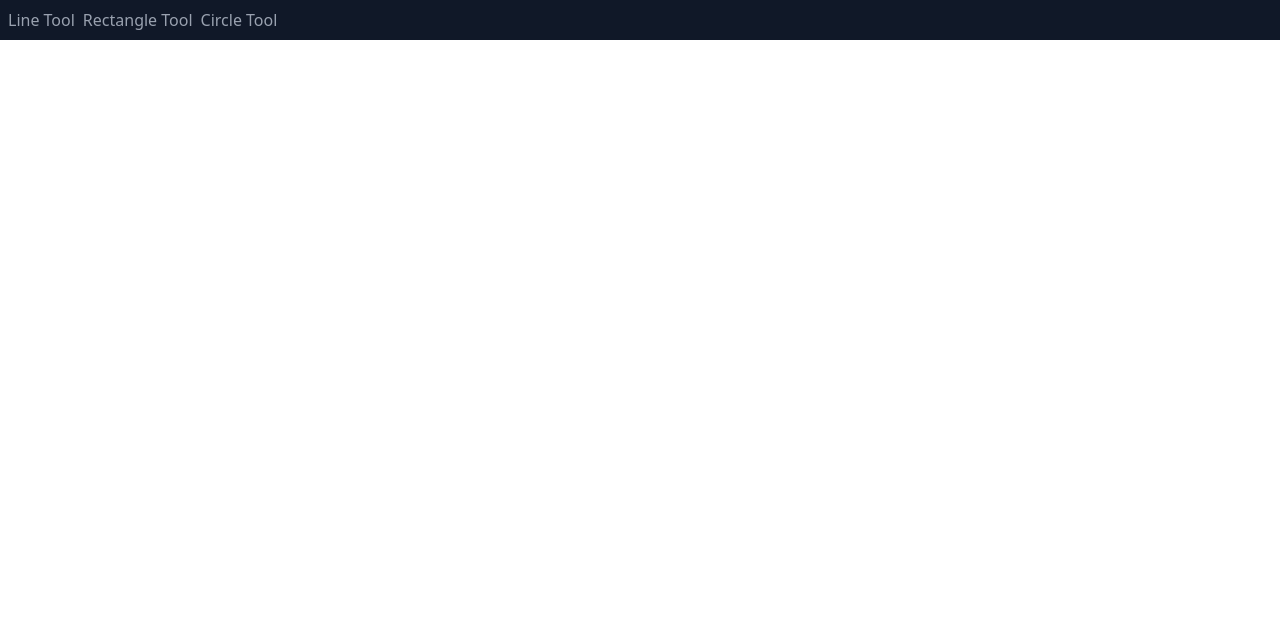
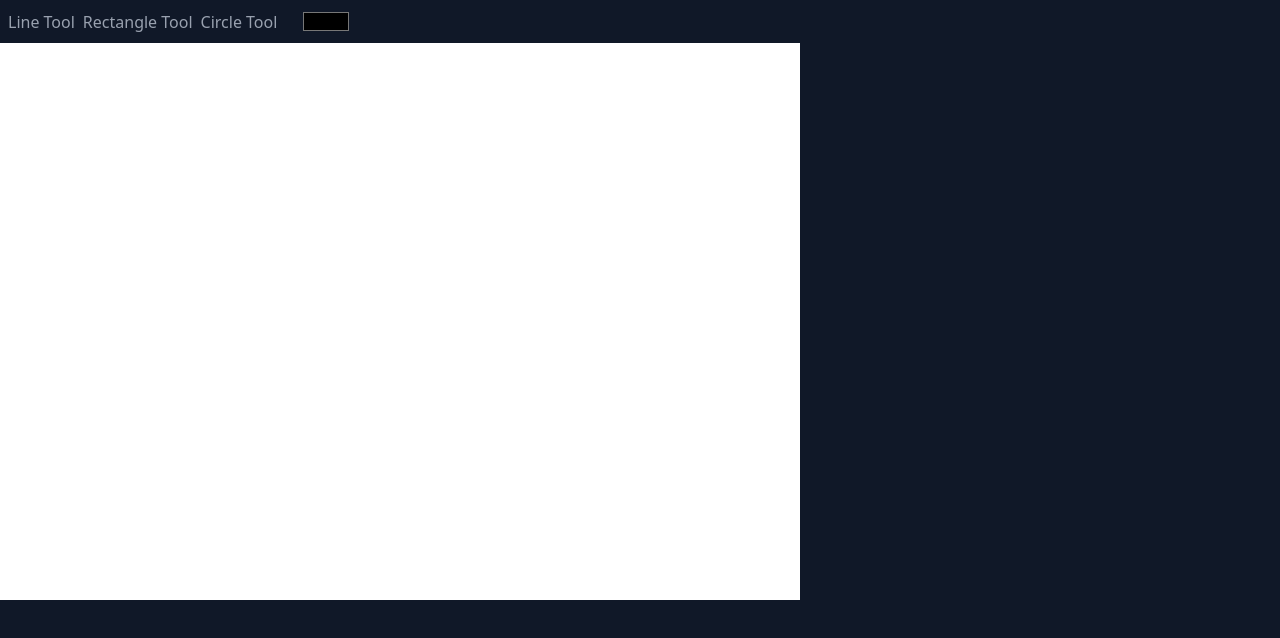
Before and after one commit to Obvinimus/hyper-paint, a website built with Vite: page index.html in a window 1280 px wide. Built offline with nearby package versions, Linux system fonts and the light colour scheme.

Commit message:
Updated: Line is now an interface and saves its color

```diff
--- a/index.html
+++ b/index.html
@@ -7,11 +7,12 @@
     <title>HyperPaint</title>
   </head>
   <body>
-    <div id="app">
+    <div id="app" class="bg-gray-900 h-screen w-screen overflow-hidden">
       <div id="toolbar" class="fixed top-0 left-0 bg-gray-900 p-2 flex space-x-2 w-screen">
         <button id="lineTool" class="text-gray-400">Line Tool</button>
         <button id="rectTool" class="text-gray-400">Rectangle Tool</button>
         <button id="circleTool" class="text-gray-400">Circle Tool</button>
+        <input type="color" id="colorPicker" class="ml-4" value="#000000" />
       </div>
       <canvas id="maincanvas" width="800" height="600"></canvas>
     </div>
--- a/src/line.ts
+++ b/src/line.ts
@@ -1,7 +1,15 @@
 import './main.ts'
-import { mode } from './main.ts';
+import { mode, currentColor } from './main.ts';
 
-let lines: number[][] = [];
+export interface Line {
+  x1: number;
+  y1: number;
+  x2: number;
+  y2: number;
+  color: string;
+}
+
+let lines: Line[] = [];
 export let isDrawing = false;
 export let startX = 0;
 export let startY = 0;
@@ -21,14 +29,21 @@ export function setupLineDrawing(canvas: HTMLCanvasElement) {
         const rect = canvas.getBoundingClientRect();
         endX = event.clientX - rect.left;
         endY = event.clientY - rect.top;
-        let newline = [startX, startY, endX, endY];
+        let newline:Line = {
+            x1: startX,
+            y1: startY,
+            x2: endX,
+            y2: endY,
+            color: currentColor
+        }
+
         lines.push(newline);
         isDrawing = false;
     }
   });
 }
 
-export function getLines(): number[][] {
+export function getLines(): Line[] {
   return lines;
 }
 
--- a/src/main.ts
+++ b/src/main.ts
@@ -6,6 +6,12 @@ let graphics: CanvasRenderingContext2D | null;
 let canvas: HTMLCanvasElement | null;
 export let mode = 0;
 export let currentMousePos: [number, number];
+export let currentColor = '#000000';
+
+const colorPicker = document.getElementById('colorPicker') as HTMLInputElement;
+colorPicker.addEventListener('input', (event) => {
+  currentColor = (event.target as HTMLInputElement).value;
+});
 
 function mousePos(canvas: HTMLCanvasElement) {
   canvas.addEventListener('mousemove', (event) => {
@@ -38,6 +44,7 @@ function init() {
   graphics = canvas.getContext('2d');
   mousePos(canvas);
   if(mode == 0){
+
     setupLineDrawing(canvas);
   }
   draw();
@@ -46,7 +53,7 @@ function init() {
 function drawLines(){
   if (!graphics) return;
   if (isDrawing) {
-    graphics.strokeStyle = 'red';
+    graphics.strokeStyle = currentColor;
     graphics.beginPath();
     graphics.moveTo(startX, startY);
     graphics.lineTo(currentMousePos[0], currentMousePos[1]);
@@ -56,11 +63,13 @@ function drawLines(){
 
 function draw(){
   if (!graphics || !canvas) return;
-  graphics.clearRect(0, 0, canvas.width, canvas.height);
+  graphics.fillStyle = 'white';
+  graphics.fillRect(0, 0, canvas.width, canvas.height);
   for (const line of getLines()) {
+    graphics.strokeStyle = line.color;
     graphics.beginPath();
-    graphics.moveTo(line[0], line[1]);
-    graphics.lineTo(line[2], line[3]);
+    graphics.moveTo(line.x1, line.y1);
+    graphics.lineTo(line.x2, line.y2);
     graphics.stroke();
   }
   if(mode == 0) {
```
